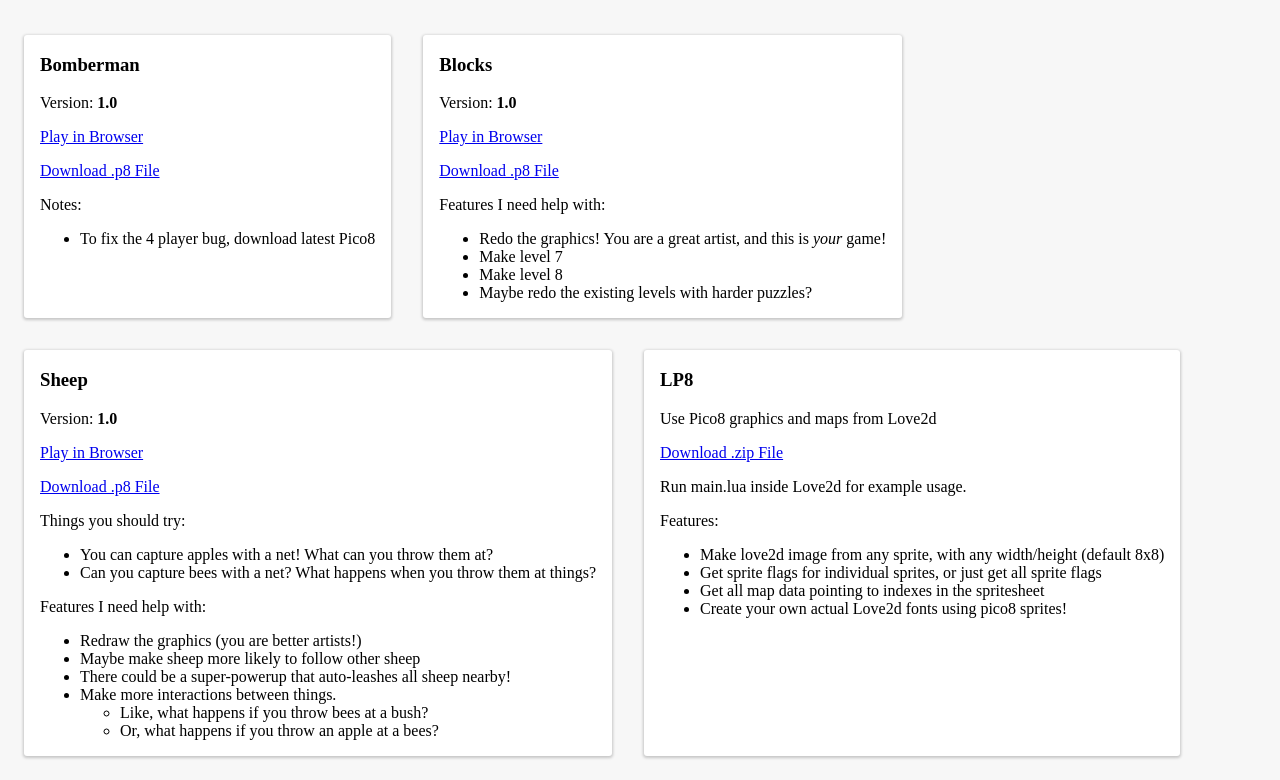
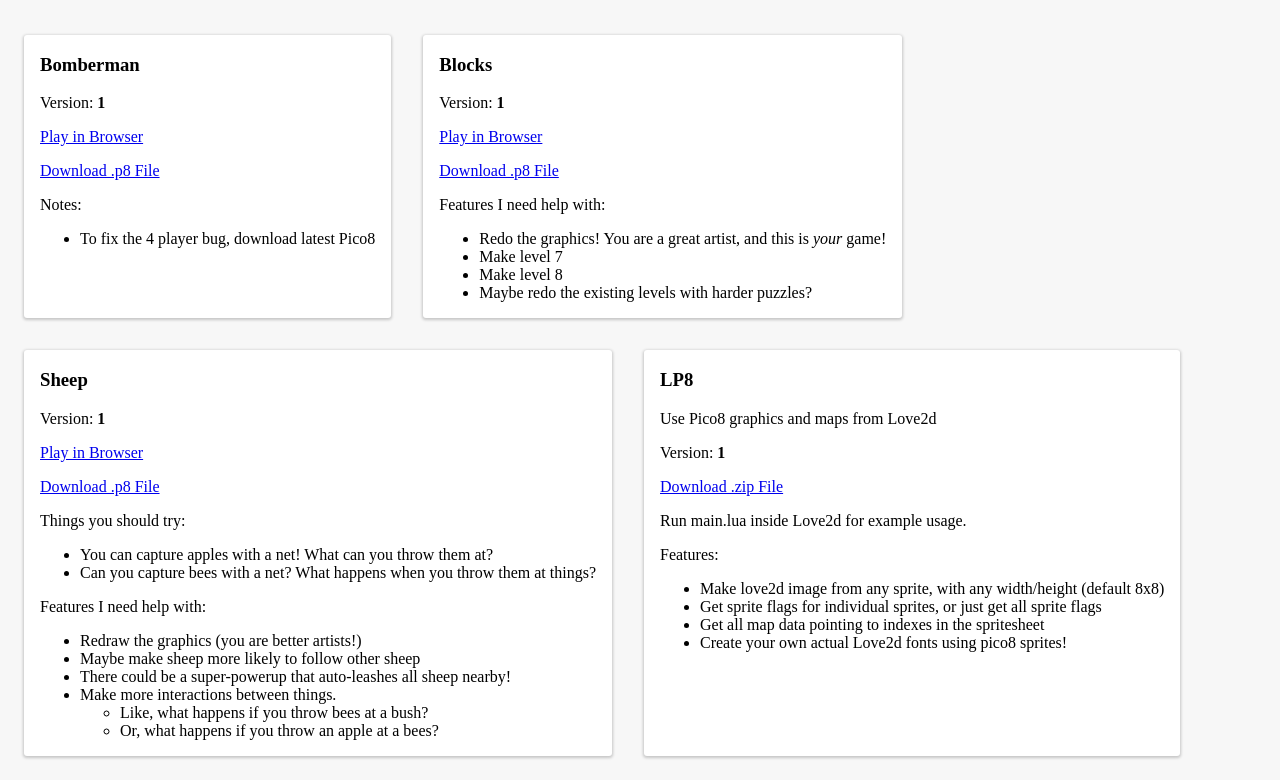
Before and after one commit to sdegutis/shepherdgame.com, a plain HTML site: page docs/index.html in a window 1280 px wide. Shown: the part 61-841 px from the top of the page. Drawn offline with Linux system fonts and the light colour scheme.

Commit message:
Update versions.

```diff
--- a/docs/index.html
+++ b/docs/index.html
@@ -33,7 +33,7 @@
 
     <div class="group">
       <h3>Bomberman</h3>
-      <p>Version: <b>1.0</b></p>
+      <p>Version: <b>1</b></p>
       <p><a href="bomberman.html">Play in Browser</a></p>
       <p><a download href="bomberman.p8">Download .p8 File</a></p>
       <p>Notes:</p>
@@ -44,7 +44,7 @@
 
     <div class="group">
       <h3>Blocks</h3>
-      <p>Version: <b>1.0</b></p>
+      <p>Version: <b>1</b></p>
       <p><a href="blocks.html">Play in Browser</a></p>
       <p><a download href="blocks.p8">Download .p8 File</a></p>
       <p>Features I need help with:</p>
@@ -58,7 +58,7 @@
 
     <div class="group">
       <h3>Sheep</h3>
-      <p>Version: <b>1.0</b></p>
+      <p>Version: <b>1</b></p>
       <p><a href="sheep.html">Play in Browser</a></p>
       <p><a download href="sheep.p8">Download .p8 File</a></p>
       <p>Things you should try:</p>
@@ -83,6 +83,7 @@
     <div class="group">
       <h3>LP8</h3>
       <p>Use Pico8 graphics and maps from Love2d</p>
+      <p>Version: <b>1</b></p>
       <p><a download href="./lp8-1.0.zip">Download .zip File</a></p>
       <p>Run main.lua inside Love2d for example usage.</p>
       <p>Features:</p>
```
